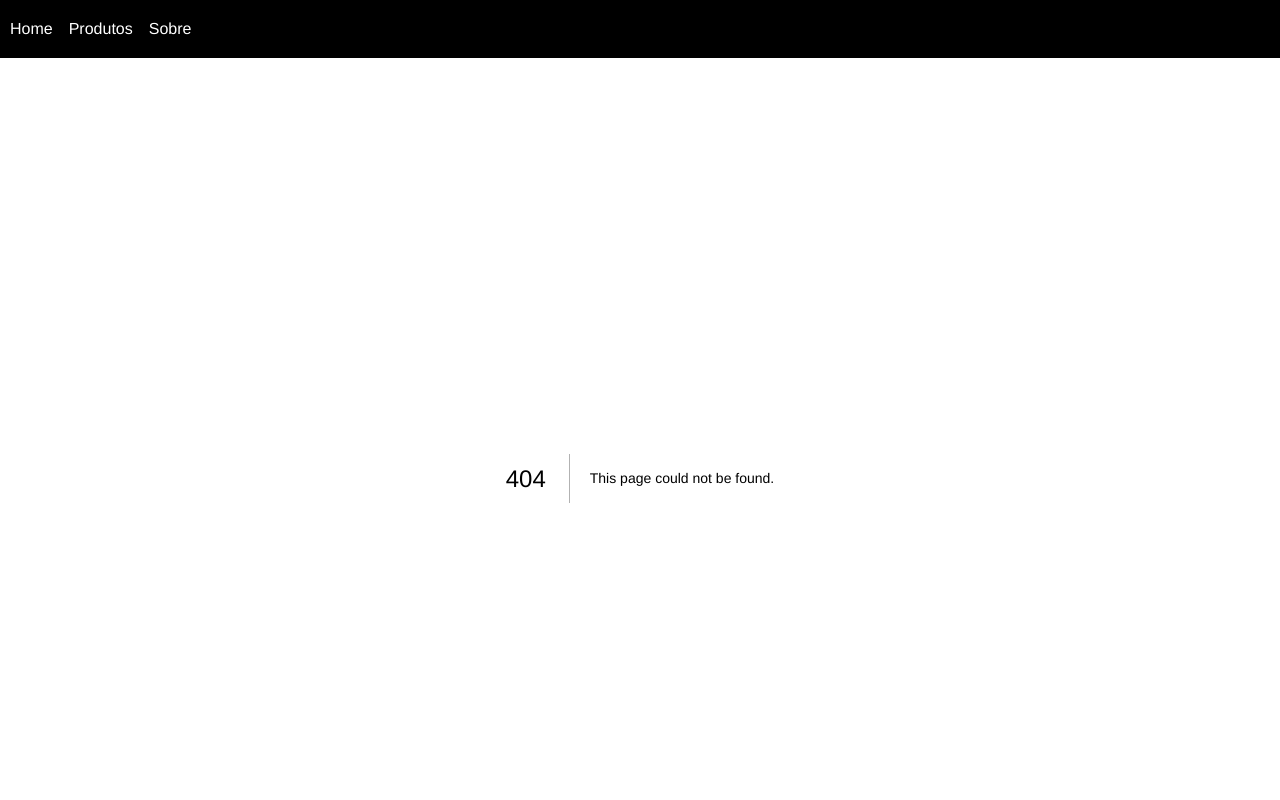
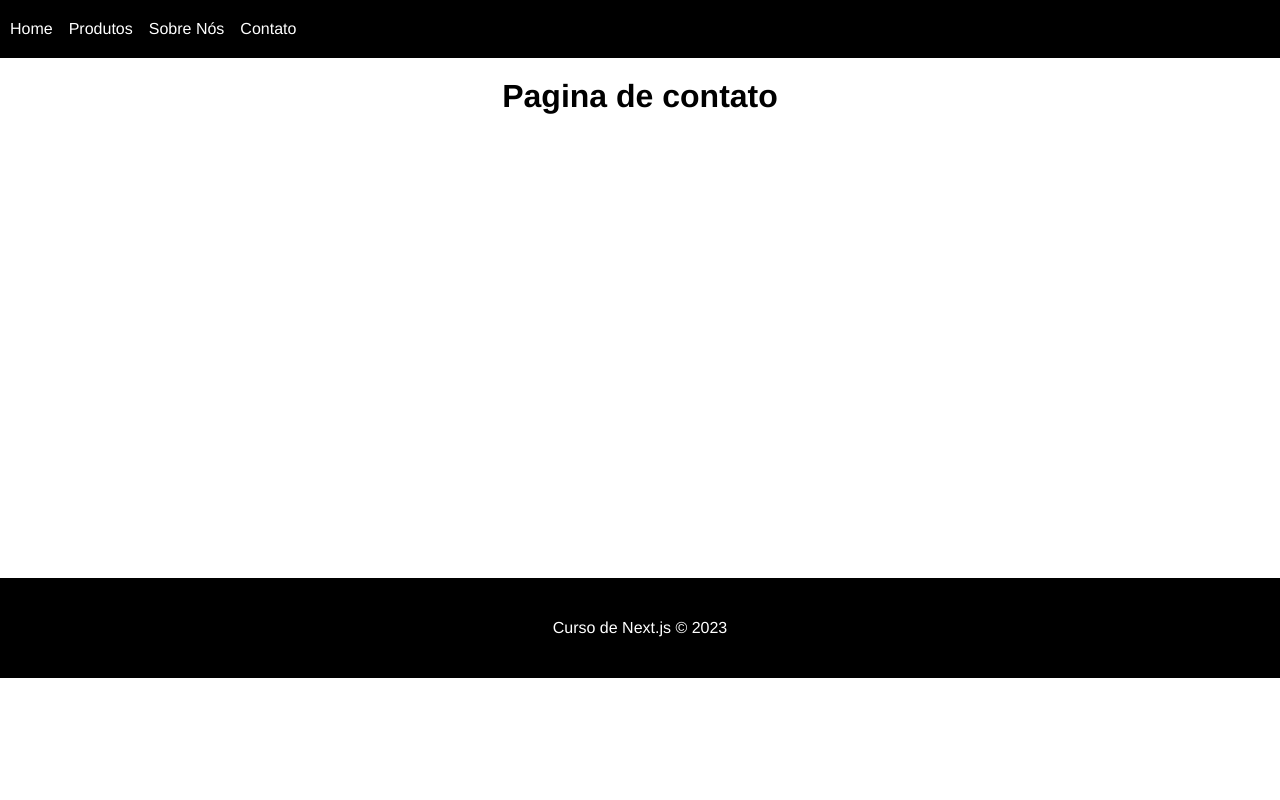
Before and after one commit to pedrojunior079/curso-nextjs, a Next.js app: page /contact in a window 1280 px wide. Before the commit this address had no page. Shown: the top 800 px of the page. Built offline with nearby package versions, Linux system fonts and the light colour scheme.

Commit message:
Meta tags no Next #10

```diff
--- a/src/components/Navbar.js
+++ b/src/components/Navbar.js
@@ -12,7 +12,10 @@
              <Link href="/products">Produtos</Link>
            </li>
             <li>
-             <Link href="/about">Sobre</Link>
+             <Link href="/about">Sobre Nós</Link>
+           </li>
+           <li>
+             <Link href="/contact">Contato</Link>
            </li>
          </ul>
       </>
--- /dev/null
+++ b/src/pages/contact.js
@@ -0,0 +1,11 @@
+import Head from "next/head"
+export default function Contact(){
+  return(
+    <>
+     <Head>
+        <title>Pagina de contato</title>
+     </Head>
+     <h1>Pagina de contato</h1>
+    </>
+  )
+}
--- a/src/pages/index.js
+++ b/src/pages/index.js
@@ -9,8 +9,9 @@
   return (
     <>
       <Head>
-        <title>Curso Next JS</title>
-        <meta name="description" content="Generated by create next app" />
+        <title>Pagina Principal</title>
+        <meta name="keyworkds" content="Roupas, Calçados, Boné" />
+        <meta name="decription" content="Encontre a melhor roupara para voce"/>
         <meta name="viewport" content="width=device-width, initial-scale=1" />
         <link rel="icon" href="/favicon.ico" />
       </Head>
```
